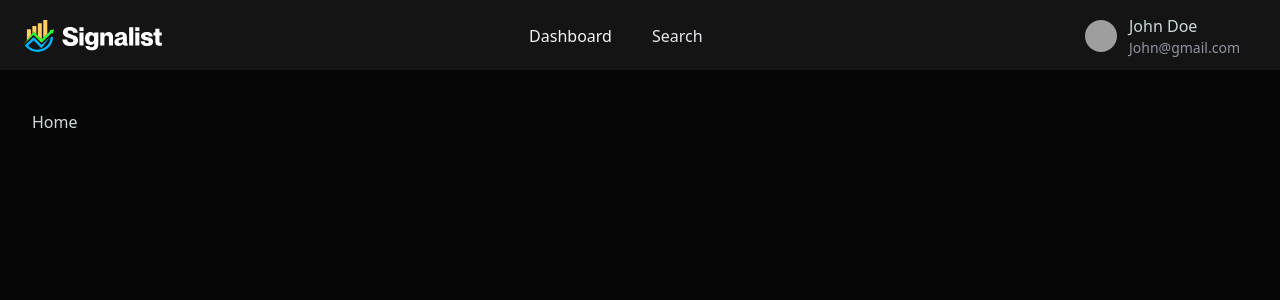
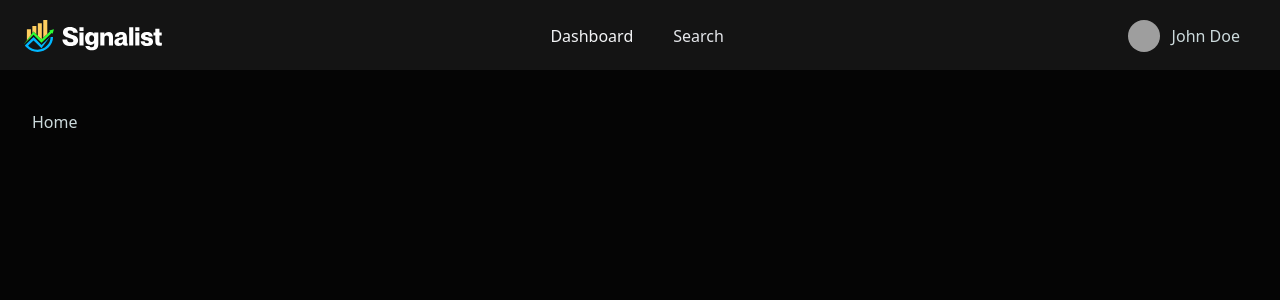
Before and after one commit to hollali/tradeflow, a Next.js app: page / in a window 1280 px wide. Shown: the top 300 px of the page. Built offline with nearby package versions, Linux system fonts and the light colour scheme; grey boxes are pictures that could not be loaded.

Commit message:
`Removed email display and made user name display consistent in UserDropdown component`

```diff
--- a/components/UserDropdown.tsx
+++ b/components/UserDropdown.tsx
@@ -38,7 +38,6 @@ const UserDropdown = () => {
             <span className="text-base font-medium text-gray-400">
               {user.name}
             </span>
-            <span className="text-sm text-gray-500">{user.email}</span>
           </div>
         </Button>
       </DropdownMenuTrigger>
@@ -50,7 +49,7 @@ const UserDropdown = () => {
               {user.name.charAt(0)}
             </AvatarFallback>
           </Avatar>
-          <div className="hidden md:flex flex-col items-start">
+          <div className="flex flex-col">
             <span className="text-base font-medium text-gray-400">
               {user.name}
             </span>
```
